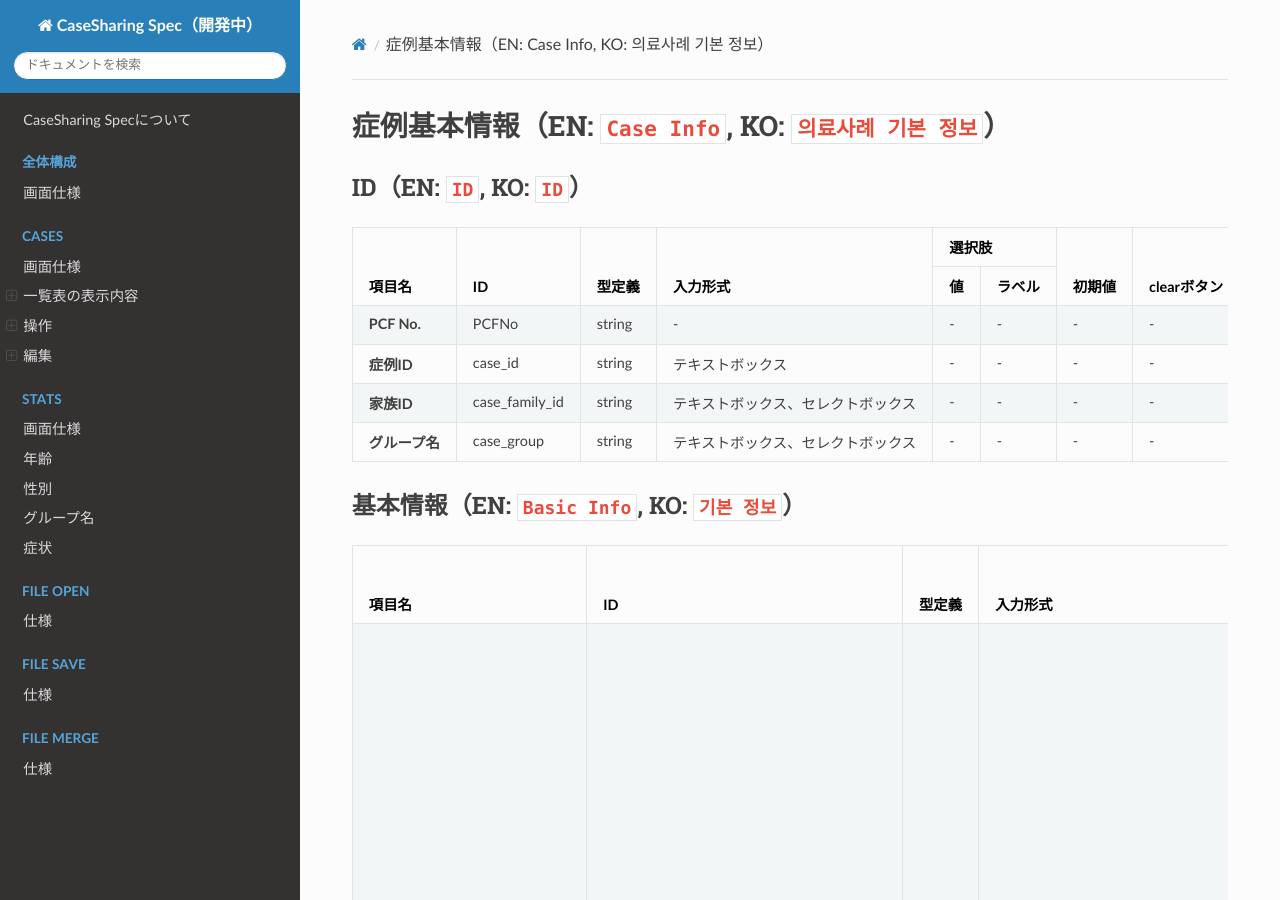
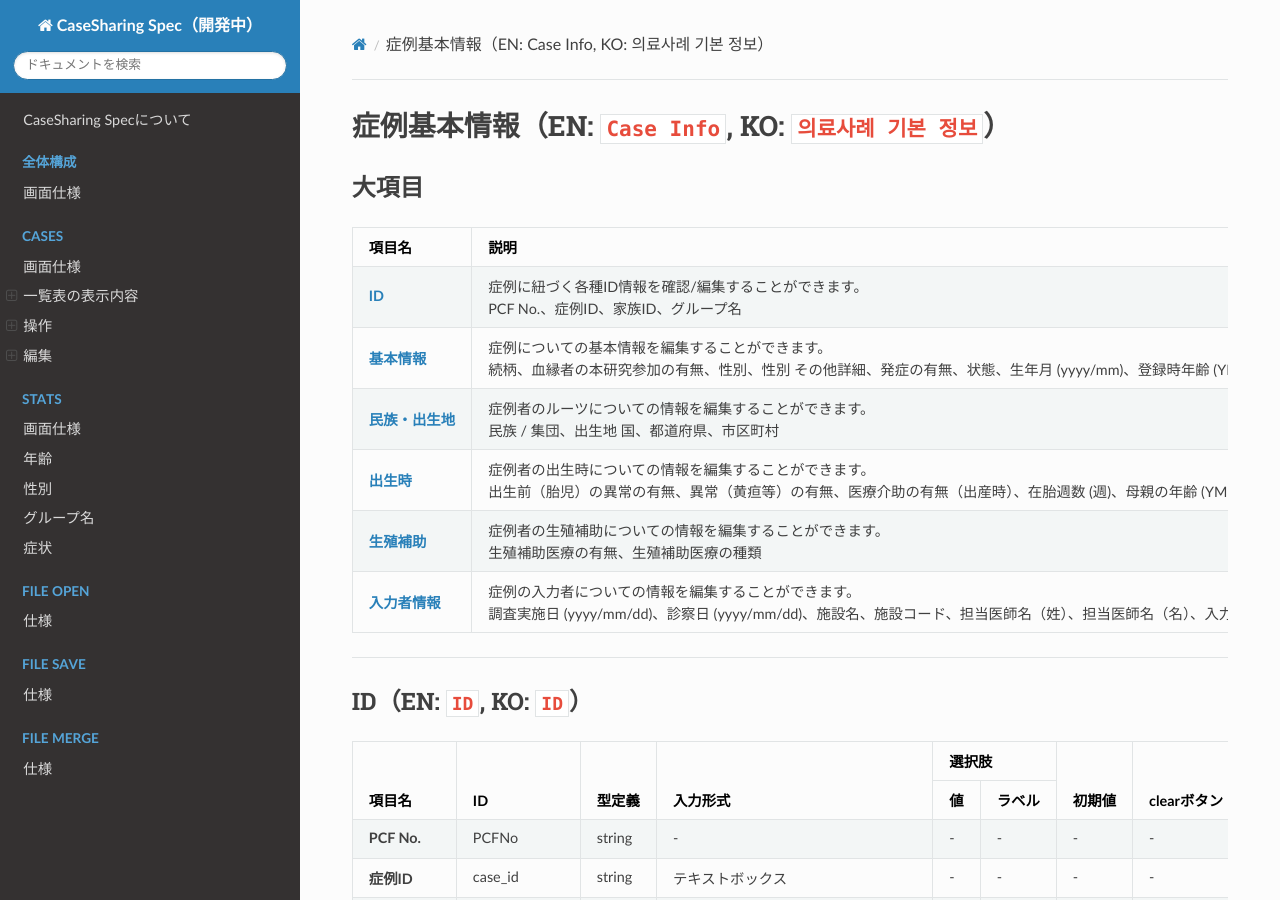
Before and after one commit to PubCaseFinder/pubcasefinder_spec, an MkDocs documentation site: the page built from docs/cases/edit/case-basic-information.md, in a window 1280 px wide and 900 px high. Built offline with MkDocs 1.6.1, drawn with Linux system fonts in a browser that asks for light colours; nearby versions of some CDN libraries.

Commit message:
大項目欄追加

```diff
--- a/docs/cases/edit/case-basic-information.md
+++ b/docs/cases/edit/case-basic-information.md
@@ -1,4 +1,18 @@
 # 症例基本情報（EN: `Case Info`, KO: `의료사례 기본 정보`） {: #case-info}
+
+## 大項目
+
+| 項目名 | 説明 |
+| ---- | ---- |
+| **[ID](#id)** | 症例に紐づく各種ID情報を確認/編集することができます。<br>PCF No.、症例ID、家族ID、グループ名 |
+| **[基本情報](#basic-info)** | 症例についての基本情報を編集することができます。<br> 続柄、血縁者の本研究参加の有無、性別、性別 その他詳細、発症の有無、状態、生年月 (yyyy/mm)、登録時年齢 (YMD)、診察時年齢 (YMD)、没年月 (yyyy/mm)、死因、当該疾患以外のときの死因詳細、死因ICD-11コード、最終生存確認日 (yyyy/mm/dd)|
+| **[民族・出生地](#etnicity)** | 症例者のルーツについての情報を編集することができます。<br> 民族 / 集団、出生地 国、都道府県、市区町村|
+| **[出生時](#birth-info)** | 症例者の出生時についての情報を編集することができます。<br> 出生前（胎児）の異常の有無、異常（黄疸等）の有無、医療介助の有無（出産時）、在胎週数 (週)、母親の年齢 (YMD)、父親の年齢 (YMD)|
+| **[生殖補助](#assisted-reproduction)** | 症例者の生殖補助についての情報を編集することができます。<br> 生殖補助医療の有無、生殖補助医療の種類|
+| **[入力者情報](#inputter-info)** | 症例の入力者についての情報を編集することができます。<br> 調査実施日 (yyyy/mm/dd)、診察日 (yyyy/mm/dd)、施設名、施設コード、担当医師名（姓）、担当医師名（名）、入力者名（姓）、入力者名（名）、備考、作成日時、更新日時|
+
+---
+
 
 ## ID（EN: `ID`, KO: `ID`） {: #id}
 
```
